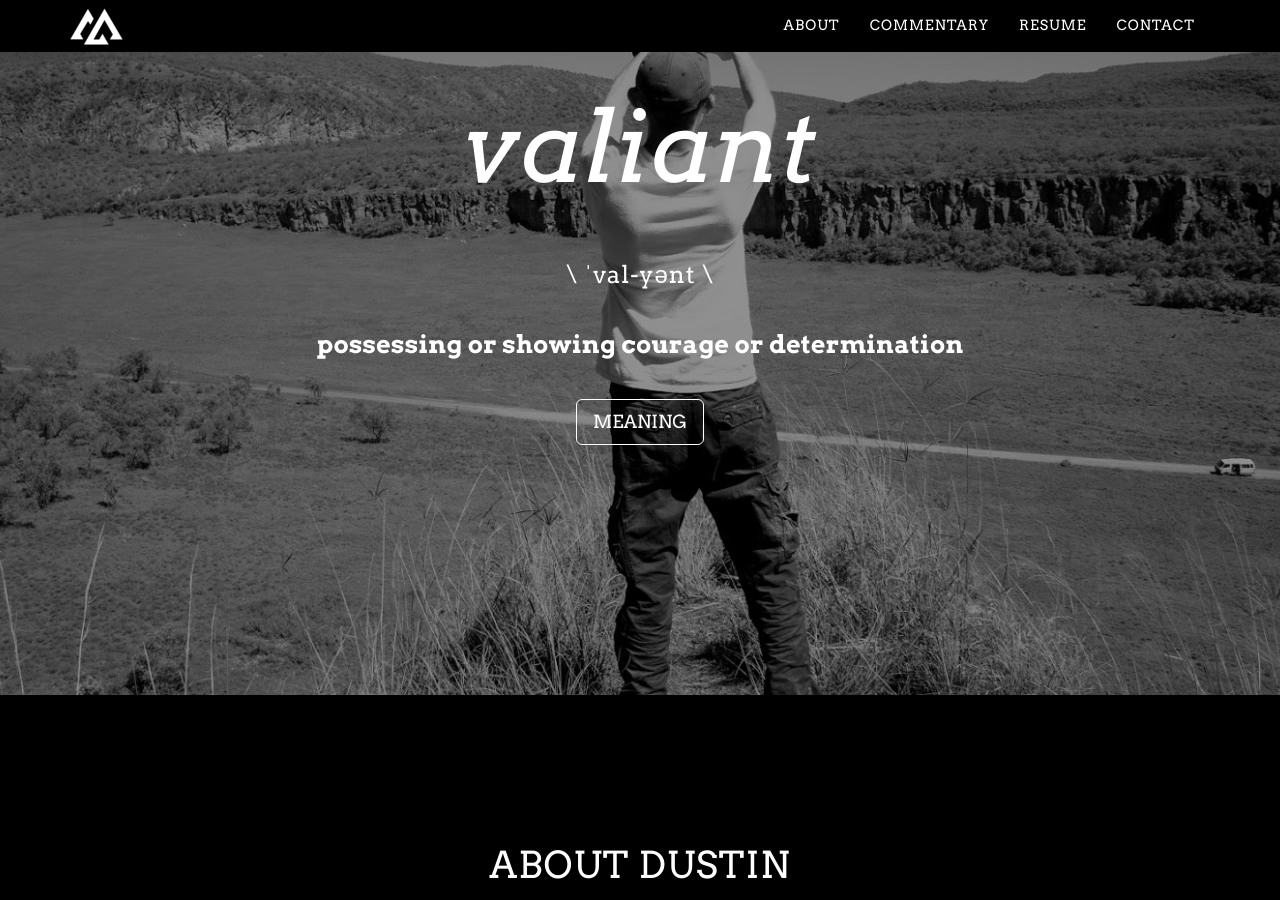
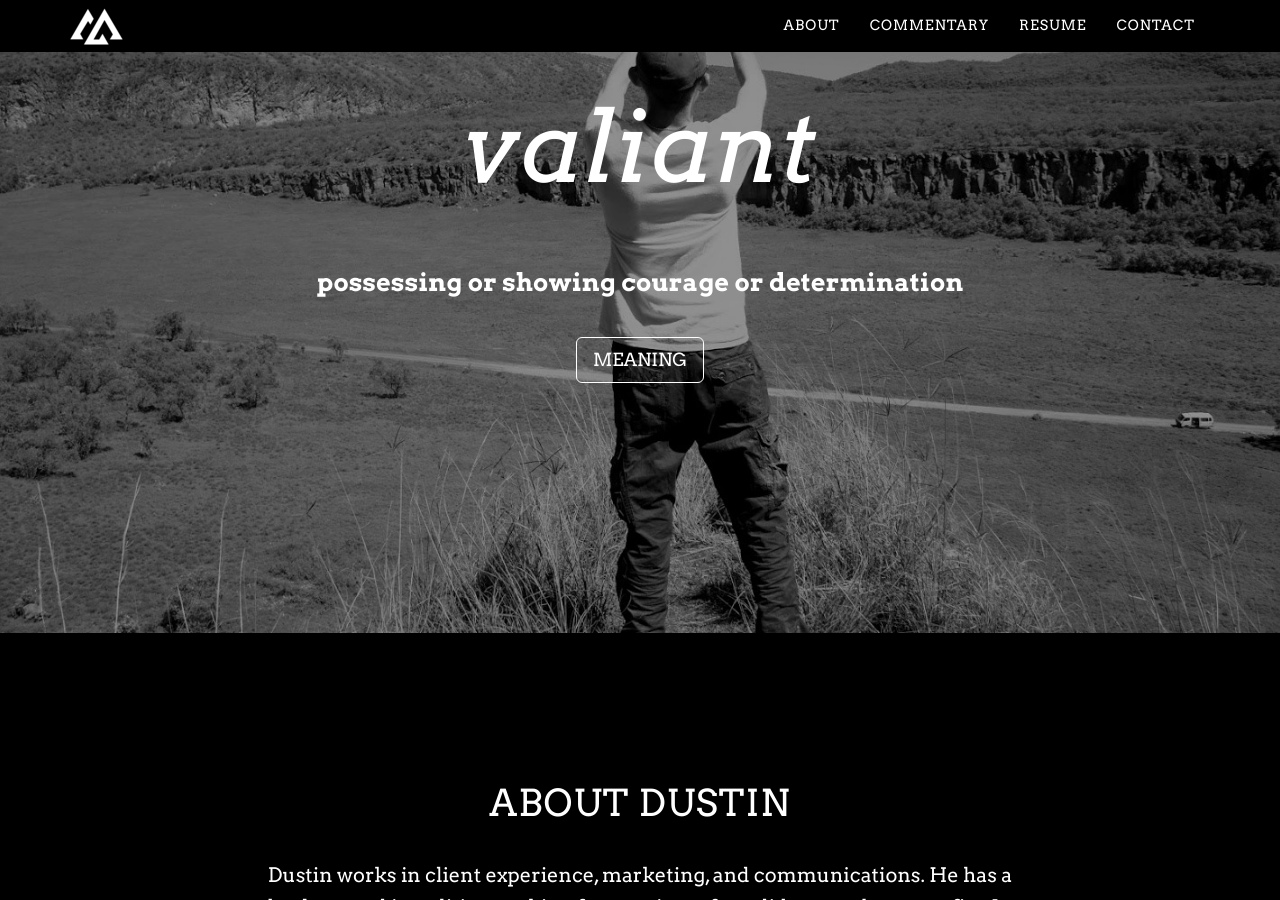
Before and after one commit to dustinwmooney/dustinmooney.website, a Jekyll site: the page built from index.html, in a window 1280 px wide and 900 px high, scrolled down 2188 px. Built offline with Jekyll 4.4.1, drawn with Linux system fonts in a browser that asks for light colours; nearby versions of some CDN libraries.

Commit message:
Update meaning.html

```diff
--- a/_includes/meaning.html
+++ b/_includes/meaning.html
@@ -4,7 +4,6 @@
 		<div class="container">
 			<div class="col-lg-8 col-lg-offset-2">
 				<h1>valiant</h1>
-				<h3>\ ˈval-yənt \</h3>
 				<p>possessing or showing courage or determination</p>
 				<a href="https://en.wikipedia.org/wiki/Dustin_(name)" target="_blank" class="btn btn-default btn-lg">MEANING</a>
 			</div>
```
